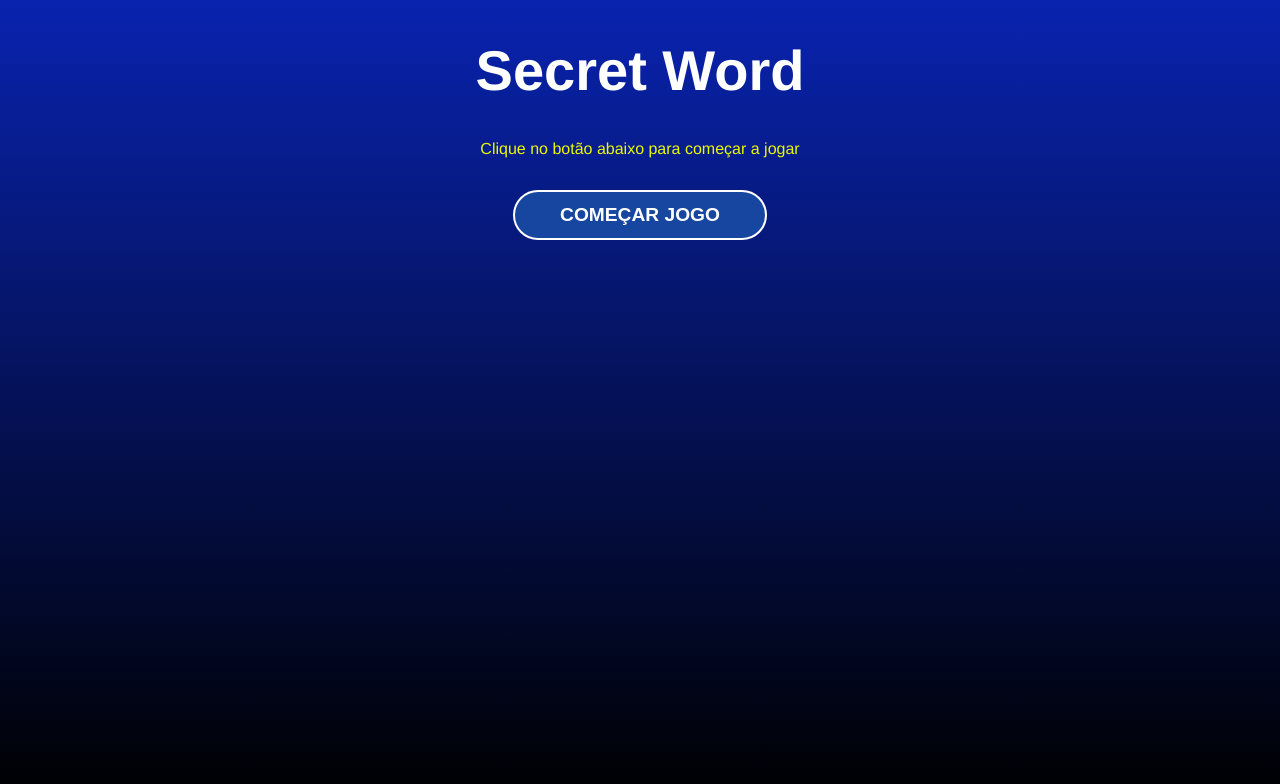
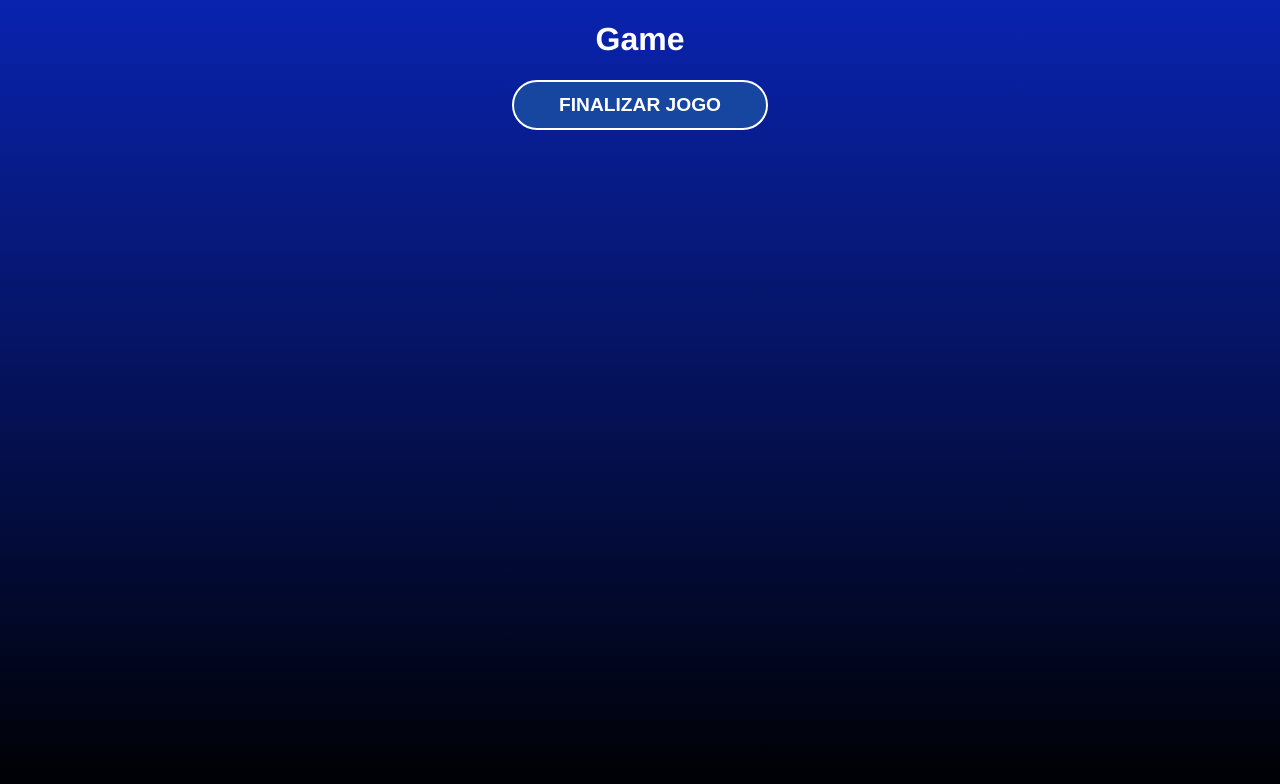
Before and after one commit to GeracNeto/secret-word, a React (Create React App) app: page / in a window 1280 px wide. Both pictures are taken after a click on the button "COMEÇAR JOGO". Shown: the top 784 px of the page. Built offline with nearby package versions, Linux system fonts and the light colour scheme.

Commit message:
Alternando os estágios do jogo
Criada as funções: startGame, verifyLetter e retry
Passada essas funções como props para os respectivos componentes: StartScreen, Game e GameOver

```diff
--- a/src/App.js
+++ b/src/App.js
@@ -24,13 +24,26 @@ function App() {
   const [gameStage, setGameStage] = useState(stages[0].name)
   const [words] = useState(wordsList)
 
-  console.log(words)
+  // Starts the secret word game
+  const startGame = () => {
+    setGameStage(stages[1].name)
+  }
+
+  // Process the letter input
+  const verifyLetter = () => {
+    setGameStage(stages[2].name)
+  }
+
+  // Restarts the game
+  const retry = () => {
+    setGameStage(stages[0].name)
+  }
 
   return (
     <div className="App">
-      {gameStage === 'start' && <StartScreen />}
-      {gameStage === 'game' && <Game />}
-      {gameStage === 'end' && <GameOver />}
+      {gameStage === 'start' && <StartScreen startGame={startGame} />}
+      {gameStage === 'game' && <Game verifyLetter={verifyLetter} />}
+      {gameStage === 'end' && <GameOver retry={retry}/>}
 
     </div>
   );
--- a/src/components/Game.js
+++ b/src/components/Game.js
@@ -1,8 +1,11 @@
 import './Game.css'
 
-const Game = () => {
+const Game = ({ verifyLetter }) => {
     return (
-        <div>Game</div>
+        <div>
+            <h1>Game</h1>
+            <button onClick={verifyLetter}>Finalizar jogo</button>
+        </div>
     )
 }
 
--- a/src/components/GameOver.js
+++ b/src/components/GameOver.js
@@ -1,8 +1,11 @@
 import './GameOver.css'
 
-const GameOver = () => {
+const GameOver = ({ retry }) => {
     return (
-        <div>GameOver</div>
+        <div>
+            <h1>Game Over</h1>
+            <button onClick={retry}>Resetar jogo</button>
+        </div>
     )
 }
 
--- a/src/components/StartScreen.js
+++ b/src/components/StartScreen.js
@@ -1,11 +1,11 @@
 import './StartScreen.css';
 
-const StartScreen = () => {
+const StartScreen = ({ startGame }) => {
     return (
         <div className='start'>
             <h1>Secret Word</h1>
             <p>Clique no botão abaixo para começar a jogar</p>
-            <button>Começar Jogo</button>
+            <button onClick={startGame}>Começar Jogo</button>
         </div>
     )
 }
```
